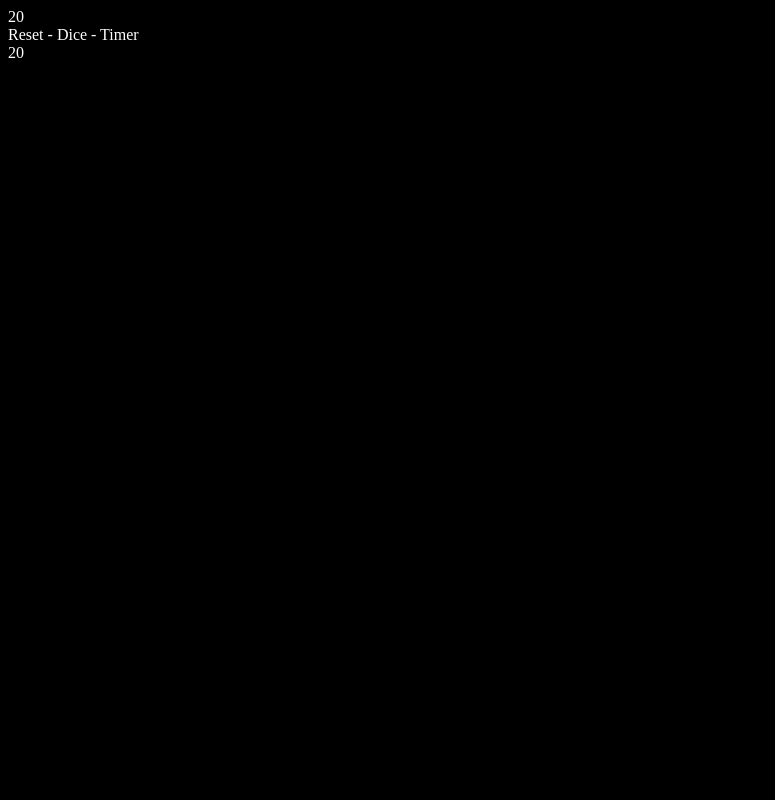
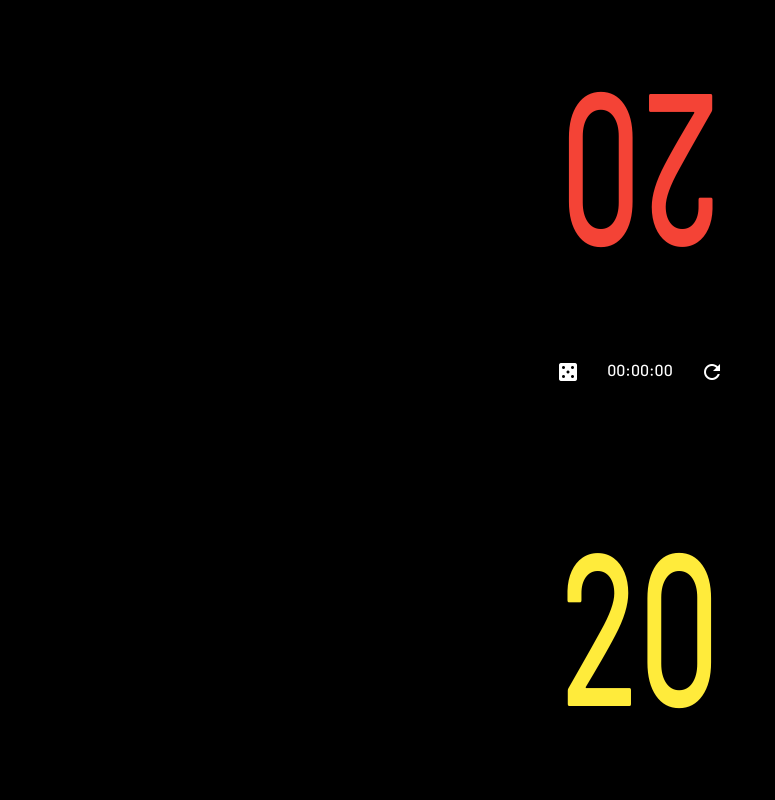
Before and after one commit to filipeaguiar/Magic-Life-Counter, a plain HTML site: page index.html in a window 1280 px wide. Shown: the whole page, without its empty margins (0-775 px from the left). Drawn offline with nearby package versions, Linux system fonts and the light colour scheme.

Commit message:
workin counters

```diff
--- a/app.js
+++ b/app.js
@@ -0,0 +1,71 @@
+var app = new Vue({
+    el: '#content',
+    data: {
+      oponentTotal: 20,
+      playerTotal: 20
+    },
+    methods: {
+        upPlayer: function() {
+            console.log(this.playerTotal)
+            this.playerTotal = parseInt(this.playerTotal) + 1
+            console.log(this.playerTotal)
+        },
+        downPlayer: function () {
+            console.log(this.playerTotal)
+            this.playerTotal = parseInt(this.playerTotal) - 1
+            console.log(this.playerTotal)
+        },
+        upOponent: function() {
+            console.log(this.oponentTotal)
+            this.oponentTotal = parseInt(this.oponentTotal) + 1
+            console.log(this.oponentTotal)
+        },
+        downOponent: function () {
+            console.log(this.oponentTotal)
+            this.oponentTotal = parseInt(this.oponentTotal) - 1
+            console.log(this.oponentTotal)
+        }
+    }
+  })
+
+  var timer = document.getElementById('timer'),
+    start = document.getElementById('start'),
+    stop = document.getElementById('stop'),
+    clear = document.getElementById('clear'),
+    seconds = 0, minutes = 0, hours = 0,
+    t;
+
+function add() {
+    seconds++;
+    if (seconds >= 60) {
+        seconds = 0;
+        minutes++;
+        if (minutes >= 60) {
+            minutes = 0;
+            hours++;
+        }
+    }
+
+    timertextContent = (hours ? (hours > 9 ? hours : "0" + hours) : "00") + ":" + (minutes ? (minutes > 9 ? minutes : "0" + minutes) : "00") + ":" + (seconds > 9 ? seconds : "0" + seconds);
+
+    timer();
+}
+function timer() {
+    t = setTimeout(add, 1000);
+}
+timer();
+
+
+/* Start button */
+start.onclick = timer;
+
+/* Stop button */
+stop.onclick = function() {
+    clearTimeout(t);
+}
+
+/* Clear button */
+clear.onclick = function() {
+    timertextContent = "00:00:00";
+    seconds = 0; minutes = 0; hours = 0;
+}
--- a/index.html
+++ b/index.html
@@ -6,14 +6,42 @@
         <meta name="viewport" content="width=device-width, initial-scale=1.0">
         <meta http-equiv="X-UA-Compatible" content="ie=edge">
         <title>Magic Life Counter</title>
-    <script src="app.js"></script>
+
         <link rel="stylesheet" type="text/css" href="style.css">
+        <link
+            href="https://fonts.googleapis.com/css?family=Barlow:500&display=swap"
+            rel="stylesheet">
+        <link
+            href="https://fonts.googleapis.com/icon?family=Material+Icons"
+            rel="stylesheet">
     </head>
     <body>
         <div id="content">
-        <div id="oponent">20</div>
-        <div id="menu">Reset - Dice - Timer</div>
-        <div id="player">20</div>
+            <div id="oponent">
+                <div class="float-top" v-on:click="upOponent"></div>
+                <p class="counter">{{oponentTotal}}</p>
+                <div class="float-bot" v-on:click="downOponent"></div>
+
+            </div>
+            <div id="menu">
+                <span>
+                    <i class="material-icons">casino</i>
+                </span>
+                <span id="timer">
+                    00:00:00
+                </span>
+                <span>
+                    <i class="material-icons">refresh</i>
+                </span>
+            </div>
+            <div id="player">
+                <div class="float-top" v-on:click="upPlayer"></div>
+                <p class="counter">{{playerTotal}}</p>
+                <div class="float-bot" v-on:click="downPlayer"></div>
+            </div>
         </div>
     </body>
+    <script src="https://cdn.jsdelivr.net/npm/vue/dist/vue.js"></script>
+    <!-- <script src="https://cdn.jsdelivr.net/npm/vue"></script>-->
+    <script src="app.js"></script>
 </html>
--- a/style.css
+++ b/style.css
@@ -1,17 +1,87 @@
-body {
+body,
+html {
     height: 100%;
     background-color: black;
-    color: white
+    color: white;
+    margin: 0;
+    font-family: 'Barlow', sans-serif;
+    font-size: 1em;
 }
 
 #content {
+    height: 100%;
+    width: 100%;
+    text-align: center;
+}
+
+#oponent,
+#player {
     height: 45%;
+    width: 100%;
+    font-size: 9em;
+}
+
+#oponent {
+    -webkit-transform: rotate(-180deg);
+    -moz-transform: rotate(-180deg);
+    -o-transform: rotate(-180deg);
+    transform: rotate(-180deg);
+    filter:progid:DXImageTransform.Microsoft.BasicImage(rotation=2);
+    color: #F44336
+}
+
+#player {
+    color: #FFEB3B;
+    position: absolute;
 }
 
 #menu {
-    height: 10%
+    height: 10%;
+    width: 100%;
 }
 
-#player {
-    height: 45%;
+.counter,
+.tools {
+    margin: 0;
+    position: relative;
+    top: 50%;
+    left: 50%;
 }
+
+.counter {
+    transform: translate(-50%, -50%) scaleY(1.5);
+}
+
+.tools {
+    transform: translate(-50%, -50%) scaleY(1);
+}
+
+i.material-icons {
+    vertical-align: middle;
+    margin: 0px 1em
+}
+
+.timer {
+    transform: scaleY(1.3);
+}
+
+.float-top,
+.float-bot {
+    width: 100%;
+    background-color: transparent;
+    position: absolute;
+}
+
+.float-top{
+    background-color: transparent;
+    top:10%;
+    height: 40%;
+    box-sizing: border-box;
+    z-index: 5;
+}
+.float-bot {
+    height: 50%;
+    background-color: transparent;
+    top: 50%;
+    box-sizing: border-box
+}
```
Lines whose indentation alone changed are shown as unchanged.
